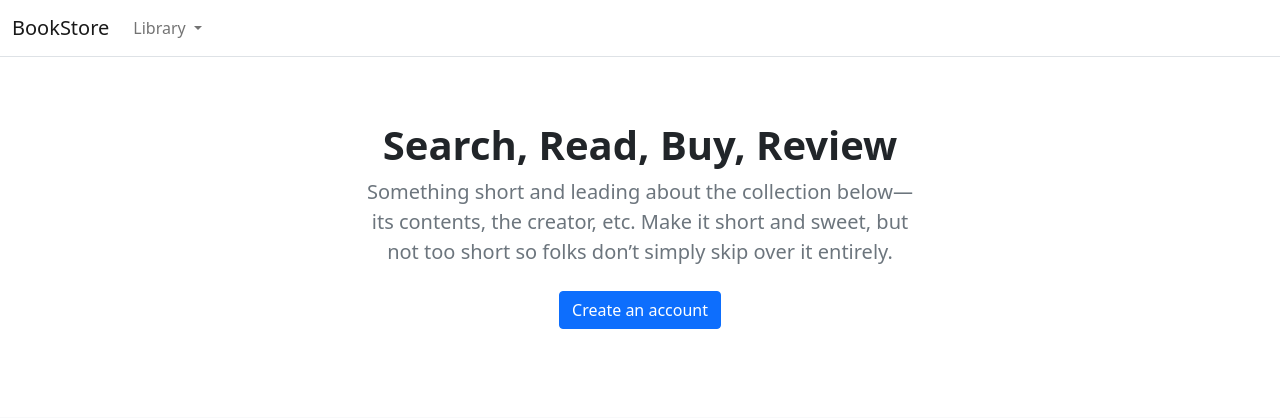
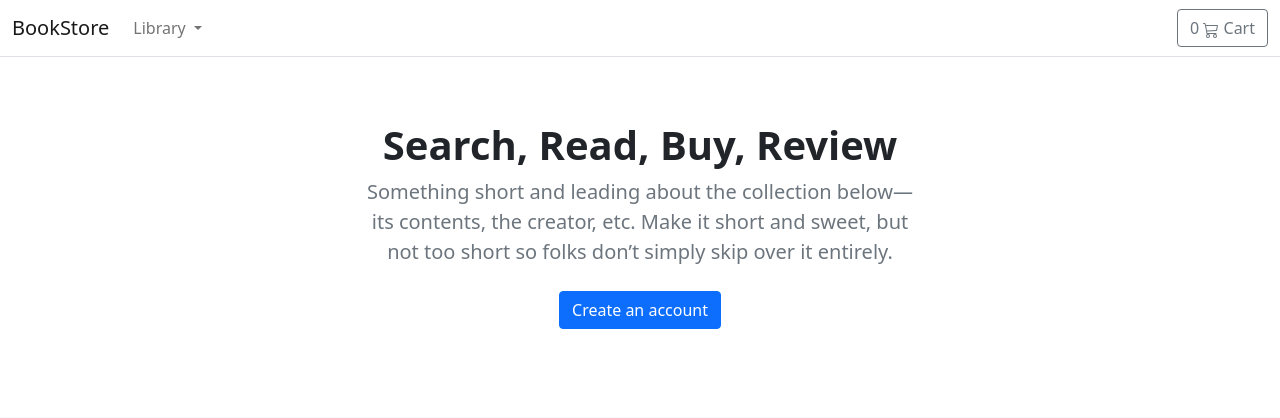
Before and after one commit to AGsalamH/django-book-store, a Django app: page /store/products/ in a window 1280 px wide. Shown: the top 418 px of the page. Run offline with Django 3.2, Linux system fonts and the light colour scheme; data that the repository does not hold is empty.

Commit message:
Add: cart button and contextpreprocessor

```diff
--- a/core/settings.py
+++ b/core/settings.py
@@ -40,7 +40,8 @@ INSTALLED_APPS = [
     'django.contrib.staticfiles',
 
     # My custom apps
-    'store'
+    'store',
+    'carts',
 ]
 
 MIDDLEWARE = [
@@ -124,6 +125,9 @@ USE_TZ = True
 
 STATIC_URL = '/static/'
 
+STATICFILES_DIRS = [
+    BASE_DIR / "static"
+]
 
 
 MEDIA_ROOT = BASE_DIR / 'uploads'
--- a/core/urls.py
+++ b/core/urls.py
@@ -20,7 +20,8 @@ from django.conf import settings
 
 urlpatterns = [
     path('admin/', admin.site.urls),
-    path('store/', include('store.urls'))
+    path('store/', include('store.urls')),
+    path('cart/', include('carts.urls'))
 ]
 
 if settings.DEBUG:
--- a/store/context_processors.py
+++ b/store/context_processors.py
@@ -2,7 +2,7 @@ from .models import Category
 
 def categories(request):
     '''
-    Context pre-processor to access categories from any template
+    Context pre-processor to access categories from any template (Site-wide access)
     '''
     return {
         'categories': Category.objects.all()
--- a/templates/base.html
+++ b/templates/base.html
@@ -4,18 +4,18 @@
 
 <head>
     <meta charset="utf-8" />
-    {% block css_files %}{% endblock %}
     <title>{% block title %}BookStore{% endblock %}</title>
     <meta name="viewport" content="width=device-width, initial-scale=1">
-    <link href="https://cdn.jsdelivr.net/npm/bootstrap@5.0.0-beta1/dist/css/bootstrap.min.css" rel="stylesheet" integrity="sha384-giJF6kkoqNQ00vy+HMDP7azOuL0xtbfIcaT9wjKHr8RbDVddVHyTfAAsrekwKmP1" crossorigin="anonymous">
-    <script src="https://cdn.jsdelivr.net/npm/bootstrap@5.0.0-beta1/dist/js/bootstrap.bundle.min.js" integrity="sha384-ygbV9kiqUc6oa4msXn9868pTtWMgiQaeYH7/t7LECLbyPA2x65Kgf80OJFdroafW" crossorigin="anonymous"></script>
+    <link href="https://cdn.jsdelivr.net/npm/bootstrap@5.0.0-beta1/dist/css/bootstrap.min.css" rel="stylesheet"
+        integrity="sha384-giJF6kkoqNQ00vy+HMDP7azOuL0xtbfIcaT9wjKHr8RbDVddVHyTfAAsrekwKmP1" crossorigin="anonymous">
+
 </head>
 
 <body>
     <header>
         <nav class="navbar navbar-expand-md navbar-light bg-white border-bottom">
             <div class="container-fluid">
-                <a class="navbar-brand" href="{% url 'all_products' %}">BookStore</a>
+                <a class="navbar-brand" href="/">BookStore</a>
                 <button class="navbar-toggler" type="button" data-bs-toggle="collapse" data-bs-target="#navbarCollapse"
                     aria-controls="navbarCollapse" aria-expanded="false" aria-label="Toggle navigation">
                     <span class="navbar-toggler-icon"></span>
@@ -37,10 +37,34 @@
                             </ul>
                         </li>
                     </ul>
+                    <a type="button" role="button" href="{% url "cart_summary" %}"
+                        class="btn btn-outline-secondary">
+
+                        {% with total_qty=cart|length %}
+                            <div id="cart-qty" class="d-inline-flex">
+                                {% if total_qty > 0 %}
+                                    {{ total_qty }}
+                                {% else %}
+                                    0
+                                {% endif %}
+                            </div>
+                        {% endwith %}
+
+                        <svg xmlns="http://www.w3.org/2000/svg" width="16" height="16" fill="currentColor"
+                            class="bi bi-cart3" viewBox="0 0 16 16">
+                            <path
+                                d="M0 1.5A.5.5 0 0 1 .5 1H2a.5.5 0 0 1 .485.379L2.89 3H14.5a.5.5 0 0 1 .49.598l-1 5a.5.5 0 0 1-.465.401l-9.397.472L4.415 11H13a.5.5 0 0 1 0 1H4a.5.5 0 0 1-.491-.408L2.01 3.607 1.61 2H.5a.5.5 0 0 1-.5-.5zM3.102 4l.84 4.479 9.144-.459L13.89 4H3.102zM5 12a2 2 0 1 0 0 4 2 2 0 0 0 0-4zm7 0a2 2 0 1 0 0 4 2 2 0 0 0 0-4zm-7 1a1 1 0 1 1 0 2 1 1 0 0 1 0-2zm7 0a1 1 0 1 1 0 2 1 1 0 0 1 0-2z" />
+                        </svg>
+                        Cart
+                    </a>
                 </div>
             </div>
         </nav>
     </header>
     <div id="content">{% block content %} {% endblock %}</div>
+    <script src="https://code.jquery.com/jquery-3.5.1.min.js"
+        integrity="sha256-9/aliU8dGd2tb6OSsuzixeV4y/faTqgFtohetphbbj0=" crossorigin="anonymous"></script>
+    <script src="https://cdn.jsdelivr.net/npm/bootstrap@5.0.0-beta1/dist/js/bootstrap.bundle.min.js"
+        integrity="sha384-ygbV9kiqUc6oa4msXn9868pTtWMgiQaeYH7/t7LECLbyPA2x65Kgf80OJFdroafW" crossorigin="anonymous">
+    </script>
 </body>
-</html>
```
